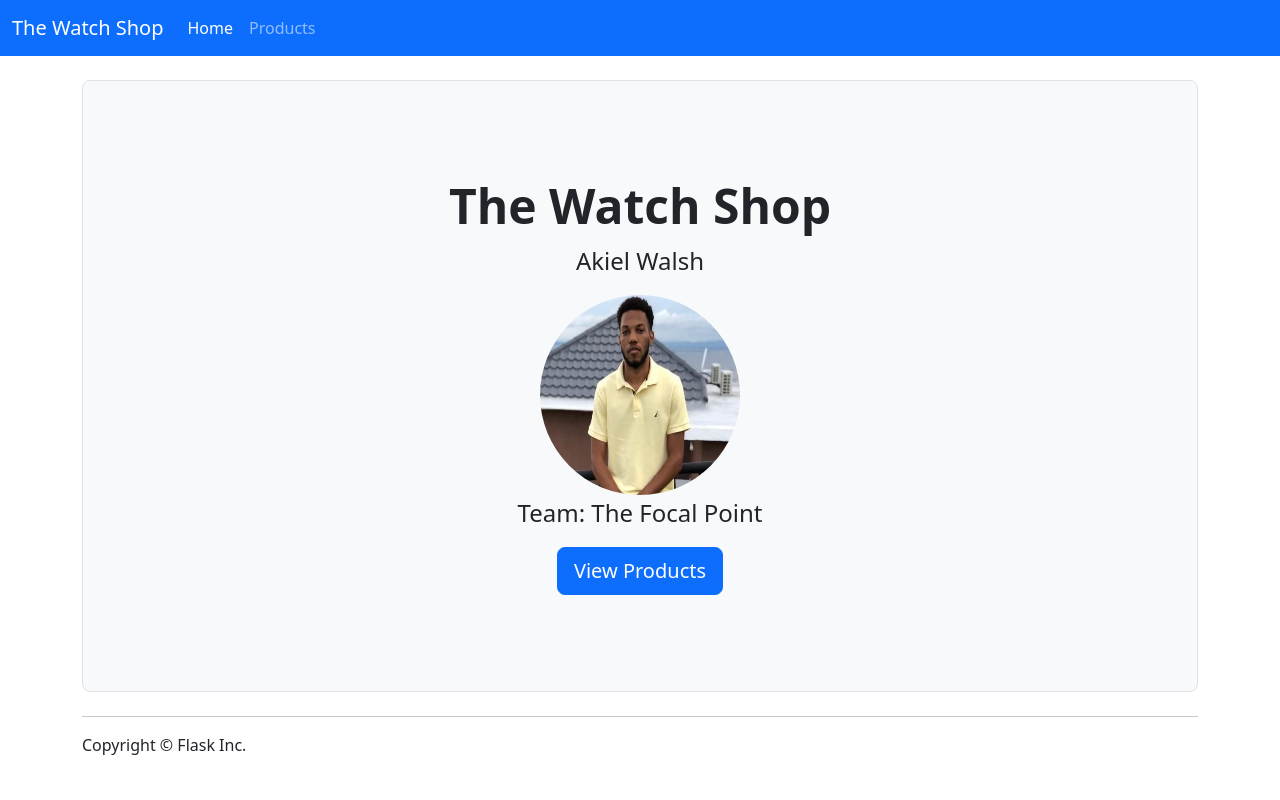
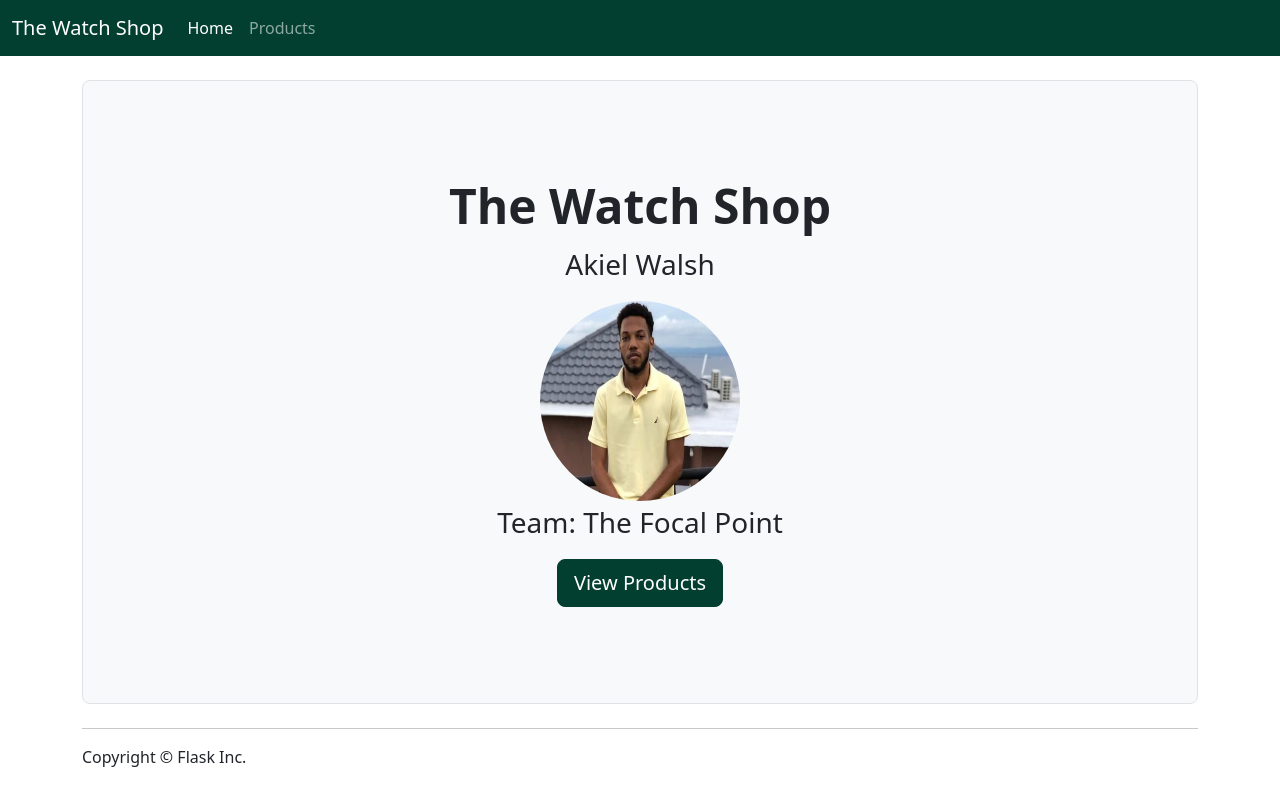
Before and after one commit to Over-Leveraged/Flask-Refresher, a Flask app: page / in a window 1280 px wide. Run offline with Flask 2, Linux system fonts and the light colour scheme; some libraries are stand-ins or nearby versions.

Commit message:
Made css changes

```diff
--- a/app/static/css/app.css
+++ b/app/static/css/app.css
@@ -50,5 +50,34 @@ body {
 
 .info-container .fs-5:hover  {
     text-decoration: none;
-    color: #2315e4;
+    color: #023F30;
 }
+
+.rounded-square {
+    width: 200px;
+    height: 200px;
+    border-radius: 20px;
+    overflow: hidden;
+}
+
+.bg-col-secondary {
+    background-color: #023F30;
+}
+
+.btn-col-secondary {
+    background-color: #023F30;
+    border-color: #023F30;
+    color: #fff;
+
+}
+
+.btn-col-secondary:hover {
+    background-color: #037055;
+    border-color: #036e54;
+    color: #fff;
+}
+
+.banner-bkg {
+    background-color: #023F30;
+    color: #fff;
+}
--- a/app/templates/header.html
+++ b/app/templates/header.html
@@ -1,4 +1,4 @@
-<nav class="navbar navbar-expand-lg navbar-dark bg-primary fixed-top">
+<nav class="navbar navbar-expand-lg navbar-dark bg-col-secondary fixed-top">
   <div class="container-fluid">
     <a class="navbar-brand" href="{{ url_for('home') }}">The Watch Shop</a>
     <button class="navbar-toggler" type="button" data-bs-toggle="collapse" data-bs-target="#navbarSupportedContent" aria-controls="navbarSupportedContent" aria-expanded="false" aria-label="Toggle navigation">
--- a/app/templates/home.html
+++ b/app/templates/home.html
@@ -6,12 +6,13 @@
 <div class="p-5 mb-4 bg-light rounded-3 border text-center">
   <div class="container-fluid py-5 ">
     <h1 class="display-5 fw-bold">The Watch Shop</h1>
-    <p class = "fs-4 ">Akiel Walsh</p>
+    <p class = "fs-3 ">Akiel Walsh</p>
 
     <img src="{{ url_for('static', filename='images/pic2.jpg') }}" alt="Akiel Walsh" width="200" height="200" class = "rounded-circle">
+    <!-- <img src="{{ url_for('static', filename='images/Team Image.jpg') }}" alt="Team Logo" width="200" height="200" class = "rounded-square"> -->
 
-    <p class = "fs-4 ">Team: The Focal Point</p>
-    <button class="btn btn-primary btn-lg" type="button" onclick="window.location.href='/products'">View Products</button>
+    <p class = "fs-3 ">Team: The Focal Point</p>
+    <button class="btn btn-col-secondary btn-lg" type="button" onclick="window.location.href='/products'">View Products</button>
 
   </div>
 </div>
--- a/app/templates/products.html
+++ b/app/templates/products.html
@@ -13,7 +13,7 @@
                 <div class = "product">
 
                     <a href="/product/{{ product.id }}"><img src="{{ url_for('static', filename=product.image) }}" href = "/product/{{ product.id }}"  alt="{{ product.name }}"></a>
-                    <div class = "info-container">
+                    <div class = "info-container ">
                         <a href="/product/{{ product.id }}" class = "fs-5">{{ product.name }}</a>
                         <p class = "fs-6">${{ product.price }}</p>
                     </div>
--- a/app/templates/selected_product.html
+++ b/app/templates/selected_product.html
@@ -28,7 +28,7 @@
                 <h4>${{ product.price }}</h4>
                 <p>{{ product.description }}</p>
             </div>
-            <button class="btn btn-primary btn-lg" type="button"> Add to Cart</button>
+            <button class="btn btn-col-secondary btn-lg" type="button"> Add to Cart</button>
         </div>
     </div>
 
--- a/app/views.py
+++ b/app/views.py
@@ -28,7 +28,7 @@ products1 = [
         {
             "id": 4,
             "name": "Audemars Piguet Royal Oak",
-            "price": 400,
+            "price": 115999,
             "image": "images/AudemarsPiguetRoyalOak.jpg",
             "description": "A must have example of simple and clean, the Royal Oak Extra Thin Tourbillon is a welcome take on the impressive offerings from Audemars Piguet. The 18k rose gold 41 mm case is assembled with a matching, fixed bezel, blue petite tapisserie dial, and a screw-down crown. This timepiece is powered by a 2924 calibre with a 70-hour power reserve and power reserve indicator."
         },
```
Also changed, not shown: app/static/Images/Pic.jpg (deleted), app/static/Images/Team Image.jpg (added).
